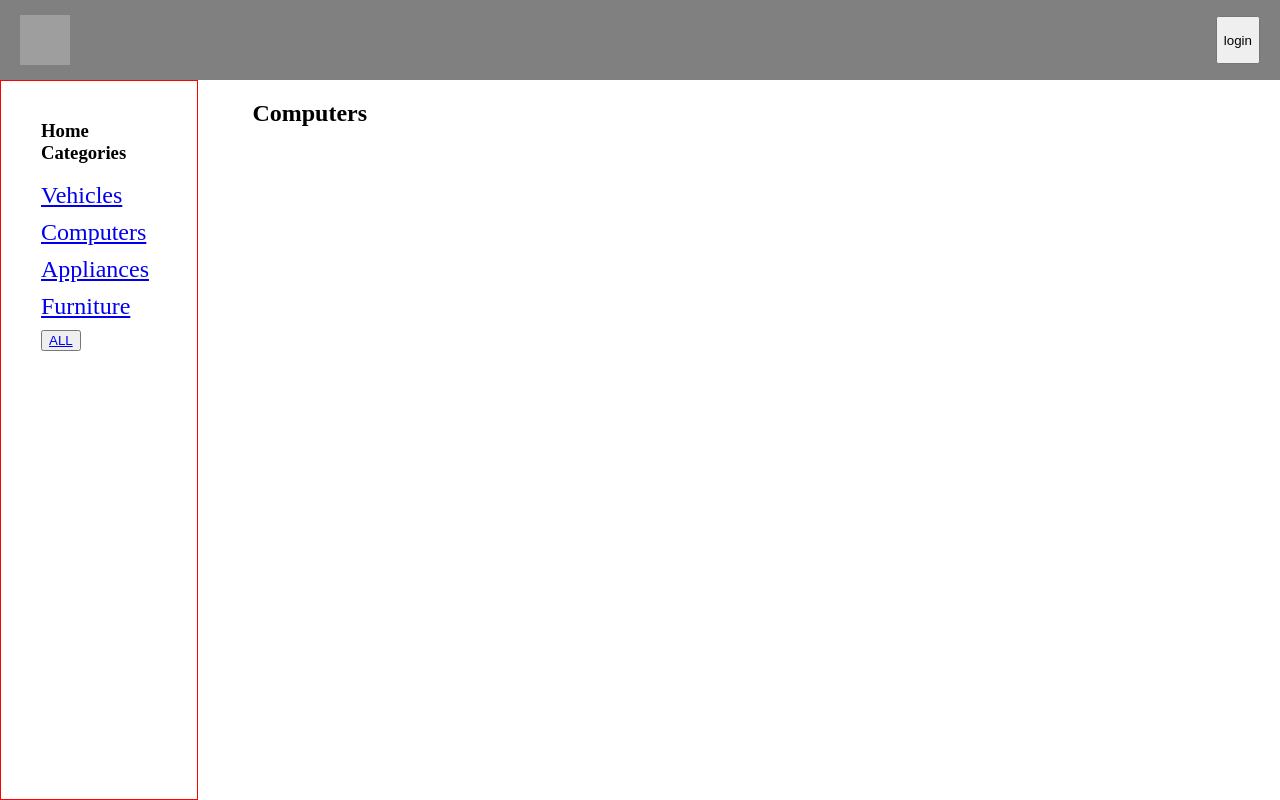
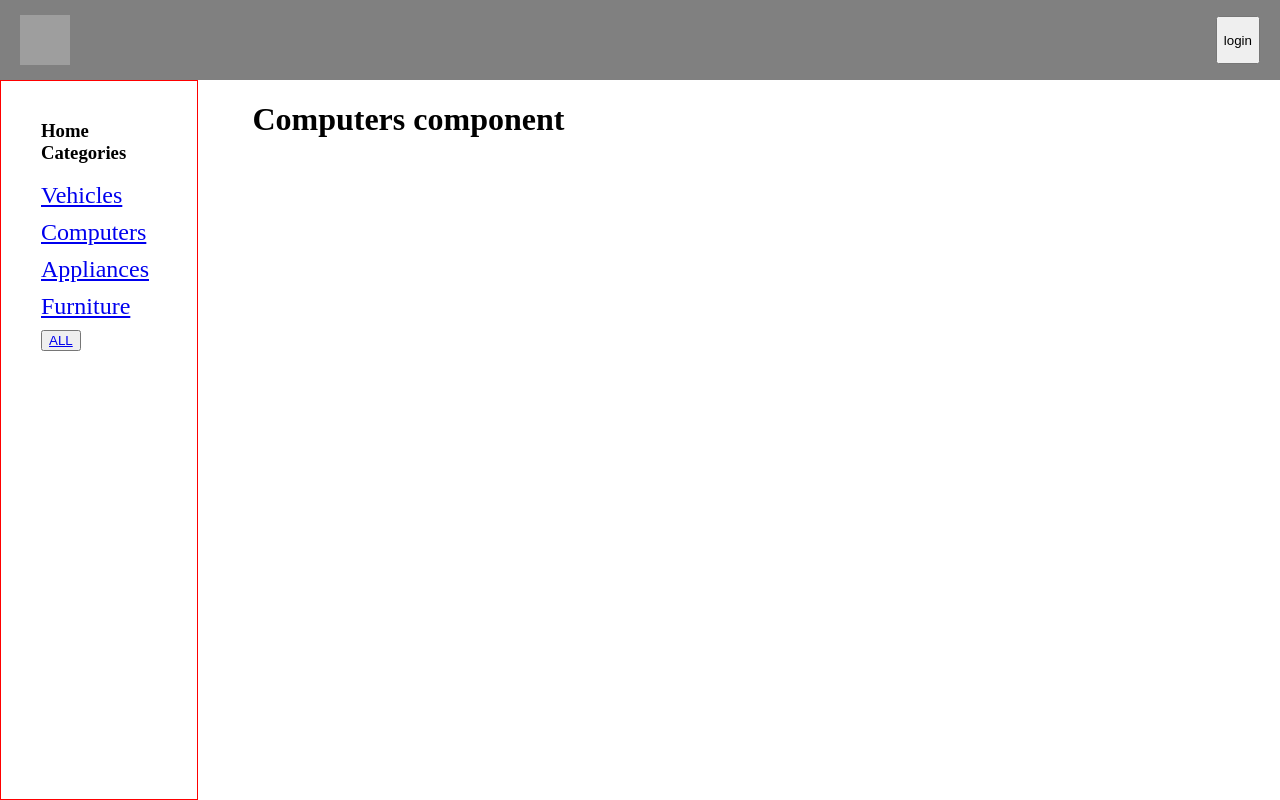
Before and after one commit to ArthurL808/consume-more-stuff, a React (Create React App) app: page /computers in a window 1280 px wide. Built offline with nearby package versions, Linux system fonts and the light colour scheme; grey boxes are pictures that could not be loaded.

Commit message:
computer route works

```diff
--- /dev/null
+++ b/src/Components/UnAuthComputers/UnAuthComputers.jsx
@@ -0,0 +1,11 @@
+import React from 'react';
+
+const UnAuthComputers = () => {
+    return (
+        <div>
+            <h1>Computers component</h1>
+        </div>
+    )
+}
+
+export default UnAuthComputers;
--- /dev/null
+++ b/src/Components/UnAuthComputers/index.js
@@ -0,0 +1,2 @@
+import UnAuthComputers from './UnAuthComputers';
+export default UnAuthComputers;
--- a/src/Routes.js
+++ b/src/Routes.js
@@ -1,6 +1,7 @@
 import React from 'react';
 import UnAuthAll from './Components/UnAuthAll';
 import UnAuthVehicles from './Components/UnAuthVehicles';
+import UnAuthComputers from './Components/UnAuthComputers';
 
 export const routes = [
     {
@@ -14,7 +15,7 @@ export const routes = [
     },
     {
         path: '/computers',
-        main: () => <h2>Computers</h2>
+        main: () => <UnAuthComputers />
     },
     {
         path: '/appliances',
```
Also changed, not shown: src/Components/UnAuthComputers/UnAuthComputers.module.scss (added).
